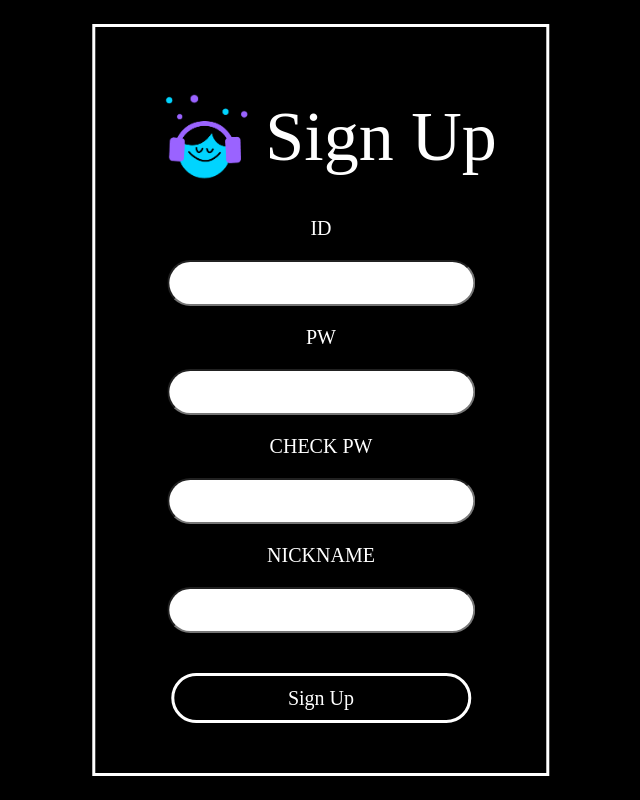
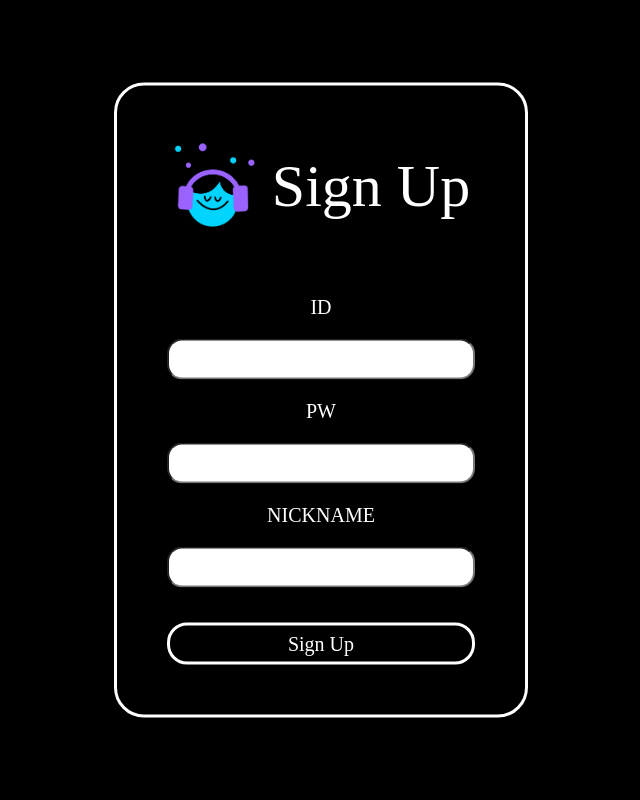
Before and after one commit to hh99-5team-miniproject/frontend, a React (Create React App) app: page /register in a window 1280 px wide. Shown: the whole page, without its empty margins (319-959 px from the left). Built offline with nearby package versions, Linux system fonts and the light colour scheme; a web font is replaced by a local one.

Commit message:
로그인 회원가입 페이지 수정

```diff
--- a/src/pages/Login.jsx
+++ b/src/pages/Login.jsx
@@ -10,18 +10,28 @@
       <Stwrap>
         <Container>
           <Title>
-            <img src="/image/logo.png" className="headerLogo" />
-            <div>LogIn</div>
+            <img
+              src="/image/logo login.png"
+              style={{ width: "100px", height: "120px" }}
+            />
+            <div style={{ marginLeft: "10px" }}>Login</div>
           </Title>
           <p>ID</p>
+
           <Input></Input>
 
           <p>PW </p>
-          <p>
-            <Input></Input>
-          </p>
-          <Btn>Log In</Btn>
-          <Btn>Sign Up</Btn>
+
+          <Input></Input>
+
+          <div>
+            <Btn margin="20px" onClick={() => navigate("/")}>
+              Log In
+            </Btn>
+            <Btn margin="0" onClick={() => navigate("/register")}>
+              Sign Up
+            </Btn>
+          </div>
         </Container>
       </Stwrap>
     </div>
@@ -40,10 +50,13 @@
 const Title = styled.div`
   font-size: 80px;
   font-weight: lighter;
-  margin-bottom: 70px;
+  margin-bottom: 30px;
   display: flex;
   justify-content: center;
   align-items: center;
+  div {
+    font-size: 65px;
+  }
 `;
 const Container = styled.div`
   color: white;
@@ -54,12 +67,18 @@
   text-align: center;
   font-size: 20px;
   border: 3px solid white;
-  padding: 50px;
+  border-radius: 30px;
+  padding: 40px 50px 50px 50px;
+
+  display: flex;
+  flex-direction: column;
+  justify-content: center;
+  align-items: center;
 `;
 const Input = styled.input`
-  border-radius: 30px;
-  width: 350px;
-  height: 40px;
+  border-radius: 15px;
+  width: 300px;
+  height: 35px;
   box-shadow: 1px gray;
   outline: none;
   background-color: white;
@@ -67,15 +86,14 @@
   color: black;
 `;
 const Btn = styled.button`
-  width: 170px;
+  width: 144px;
   height: 40px;
   background-color: transparent;
   color: white;
   border: 3px solid white;
-  margin-top: 20px;
-  margin-right: 10px;
-  margin-left: 10px;
-  border-radius: 30px;
+  margin-top: 35px;
+  margin-right: ${(props) => props.margin};
+  border-radius: 20px;
   font-size: 20px;
   &:hover {
     background-color: blueviolet;
--- a/src/pages/Register.jsx
+++ b/src/pages/Register.jsx
@@ -10,20 +10,26 @@
       <Stwrap>
         <Container>
           <Title>
-            <img src="/image/logo.png" className="headerLogo" />
+            <img
+              src="/image/logo login.png"
+              style={{ width: "100px", height: "120px" }}
+            />
             <div>Sign Up</div>
           </Title>
           <p>ID</p>
           <Input></Input>
           <p>PW </p>
           <Input></Input>
-          <p>CHECK PW </p>
+          <p>NICKNAME</p>
           <Input></Input>
-          <p>NICKNAME</p>
-          <p>
-            <Input></Input>
-          </p>
-          <Btn>Sign Up</Btn>
+
+          <Btn
+            onClick={() => {
+              navigate("/login");
+            }}
+          >
+            Sign Up
+          </Btn>
         </Container>
       </Stwrap>
     </div>
@@ -43,7 +49,11 @@
   font-size: 70px;
   display: flex;
   justify-content: center;
+  margin-bottom: 30px;
   align-items: center;
+  div {
+    font-size: 60px;
+  }
 `;
 const Container = styled.div`
   color: white;
@@ -54,27 +64,31 @@
   text-align: center;
   font-size: 20px;
   border: 3px solid white;
-  padding: 50px;
+  border-radius: 30px;
+  padding: 40px 50px 50px 50px;
+
+  display: flex;
+  flex-direction: column;
+  justify-content: center;
+  align-items: center;
 `;
 const Input = styled.input`
-  border-radius: 30px;
+  border-radius: 15px;
   width: 300px;
-  height: 40px;
+  height: 35px;
   background-color: white;
   color: black;
   outline: none;
   font-size: 20px;
 `;
 const Btn = styled.button`
-  width: 300px;
-  height: 50px;
+  width: 308px;
+  height: 42px;
   background-color: transparent;
   color: white;
   border: 3px solid white;
-  margin-top: 20px;
-  margin-right: 10px;
-  margin-left: 10px;
-  border-radius: 30px;
+  margin-top: 35px;
+  border-radius: 20px;
   font-size: 20px;
   &:hover {
     background-color: blueviolet;
--- a/src/pages/category/Category.jsx
+++ b/src/pages/category/Category.jsx
@@ -10,11 +10,11 @@
   return (
     <div className="categoryMain">
       <div className="menu">
-        <div>집중하고싶을 때</div>
-        <div>잠깨고싶을 때</div>
-        <div>에러가뜰 때</div>
-        <div>TIL/WIL작성할 때</div>
-        <div>팀원과 트러블 있을 때</div>
+        <div>{"집중하고\n싶을 때"}</div>
+        <div>{"잠깨고\n싶을 때"}</div>
+        <div>{"에러가뜰 때"}</div>
+        <div>{"TIL/WIL\n작성할 때"}</div>
+        <div>{"팀원과 트러블\n있을 때"}</div>
       </div>
       <div className="best">
         <h2>{id}</h2>
--- a/src/pages/category/category.css
+++ b/src/pages/category/category.css
@@ -1,5 +1,5 @@
 .categoryMain {
-  padding: 0px 40px 0px 50px;
+  padding: 0px 40px 0px 40px;
   min-height: 700px;
   display: flex;
 }
@@ -7,14 +7,16 @@
   margin-right: 50px;
 }
 .menu > div {
-  width: 100px;
-  height: 100px;
+  width: 125px;
+  height: 125px;
   box-sizing: border-box;
-  border: 3px solid white;
-  border-radius: 30px;
+  border: 4px solid white;
+  border-radius: 35px;
   margin-bottom: 20px;
   padding: 10px;
-  font-size: 12px;
+  font-size: 17px;
+  text-align: center;
+  white-space: pre-line;
 
   display: flex;
   justify-content: center;
```
Also changed, not shown: public/image/logo login.png (added).
